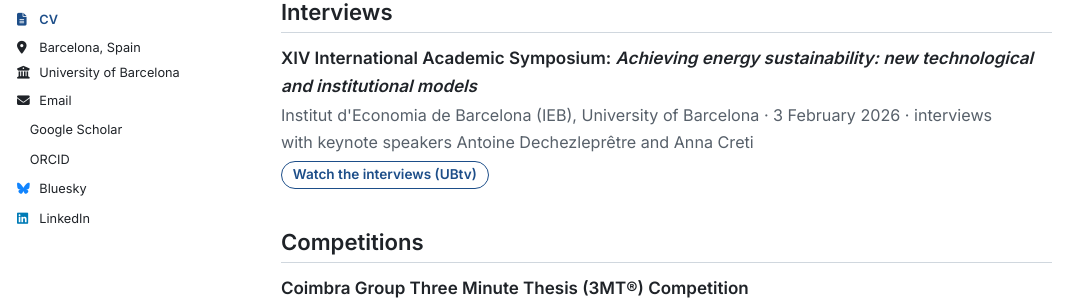
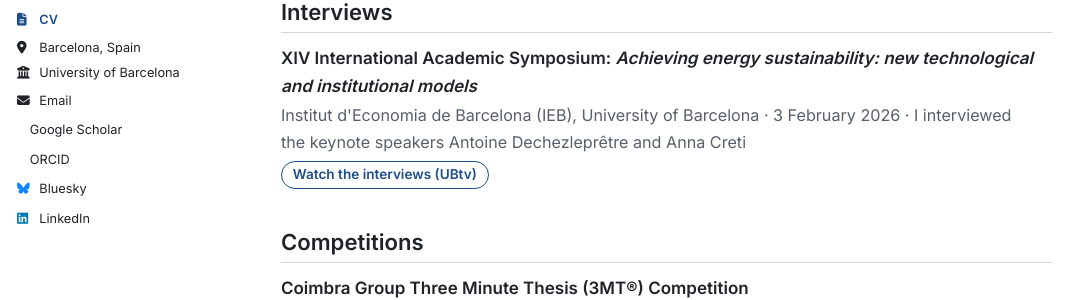
Before and after one commit to ntsifulenoch/ntsifulenoch.github.io, a Jekyll site: the page built from _pages/media.md, in a window 1280 px wide and 900 px high, scrolled down 889 px. Shown: the part 366-666 px from the top of the window, without its empty margins (0-1081 px from the left). Built offline with Jekyll 4.4.1, drawn with Linux system fonts in a browser that asks for light colours; a style sheet for code colours, icons or effects is not loaded; some of the changed text lies outside the part shown.

Commit message:
Update publication dates and interview descriptions

```diff
--- a/_pages/media.md
+++ b/_pages/media.md
@@ -8,7 +8,7 @@ description: "Policy writing, talks on video, interviews and outreach by Enoch N
 
 <div class="paper" id="cop31">
   <p class="paper__title">Unlocking Climate Adaptation at COP31 <span class="status">Forthcoming</span></p>
-  <p class="paper__meta">with <a href="https://sites.google.com/site/francoiscoheneconomist/home">François Cohen</a> and Patrick Fahr · Highlight, <em>Les Cahiers de l'Environnement</em>, No. 4, Special Edition: COP and Climate Change · copies go to major news outlets from late October 2026</p>
+  <p class="paper__meta">with <a href="https://sites.google.com/site/francoiscoheneconomist/home">François Cohen</a> and Patrick Fahr · Highlight, <em>Les Cahiers de l'Environnement</em>, No. 4, Special Edition: COP and Climate Change · copies go to major news outlets from early November 2026</p>
   <p>The brief makes three recommendations for COP31:</p>
   <ol class="key-messages">
     <li><strong>Treat adaptation as an investment.</strong> The commitment to triple adaptation finance is an opportunity to scale up investments with positive economic and social returns.</li>
@@ -17,6 +17,7 @@ description: "Policy writing, talks on video, interviews and outreach by Enoch N
   </ol>
 </div>
 {% comment %} Add the PDF or the publisher's link once the issue is out (end of October 2026). {% endcomment %}
+
 
 ## Talks on video
 
@@ -29,11 +30,12 @@ description: "Policy writing, talks on video, interviews and outreach by Enoch N
   <div class="links"><a class="btn-pill" href="https://youtu.be/TwQERtViwJA?t=800">Watch on YouTube (from 13:20)</a></div>
 </div>
 
+
 ## Interviews
 
 <div class="paper" id="interviews">
   <p class="paper__title">XIV International Academic Symposium: <em>Achieving energy sustainability: new technological and institutional models</em></p>
-  <p class="paper__meta">Institut d'Economia de Barcelona (IEB), University of Barcelona · 3 February 2026 · interviews with keynote speakers Antoine Dechezleprêtre and Anna Creti</p>
+  <p class="paper__meta">Institut d'Economia de Barcelona (IEB), University of Barcelona · 3 February 2026 · I interviewed the keynote speakers Antoine Dechezleprêtre and Anna Creti</p>
   <div class="links">
     <a class="btn-pill" href="https://www.ub.edu/ubtv/index.php/colleccio/congressos-i-jornades/xiv-international-academic-symposium-achieving-energy">Watch the interviews (UBtv)</a>
   </div>
@@ -42,6 +44,7 @@ description: "Policy writing, talks on video, interviews and outreach by Enoch N
        /ubtv/index.php/video/xiv-international-academic-symposium-interview-anna-creti {% endcomment %}
 </div>
 
+
 ## Competitions
 
 <div class="paper" id="3mt">
```
